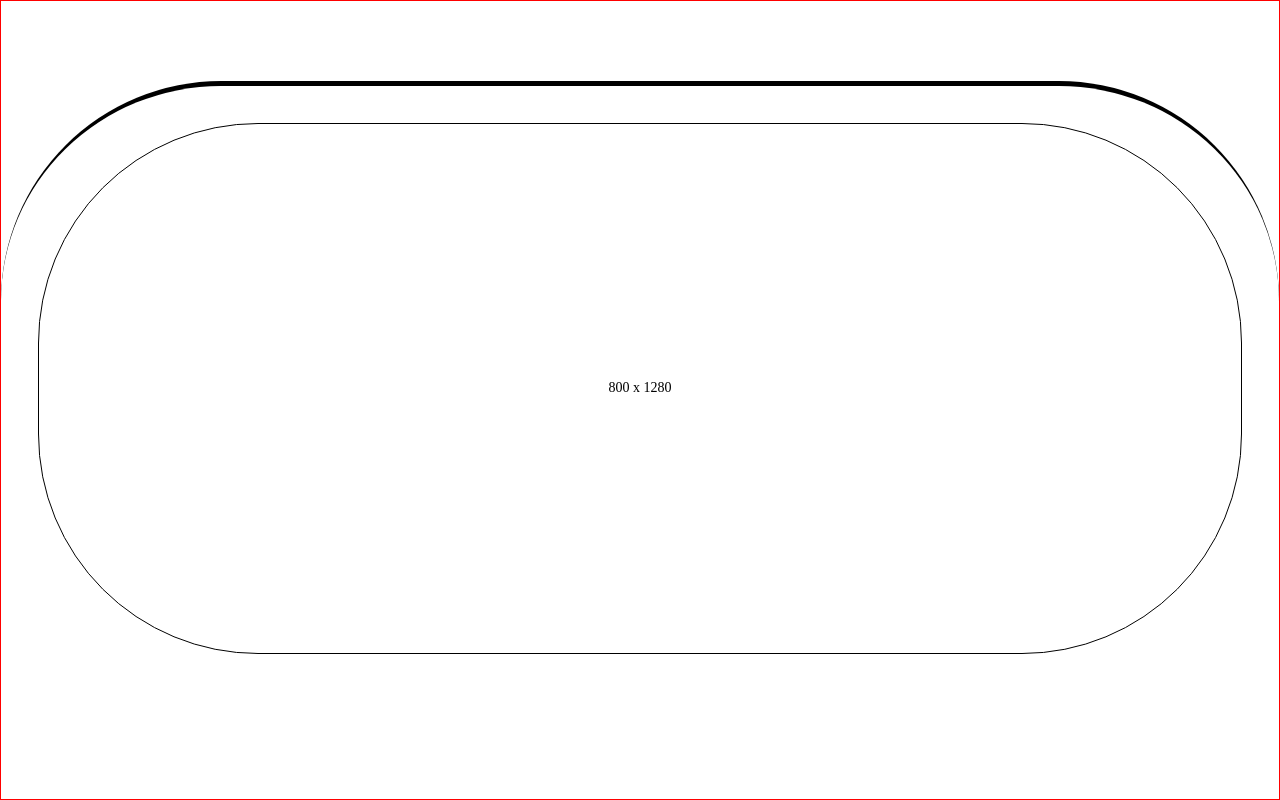
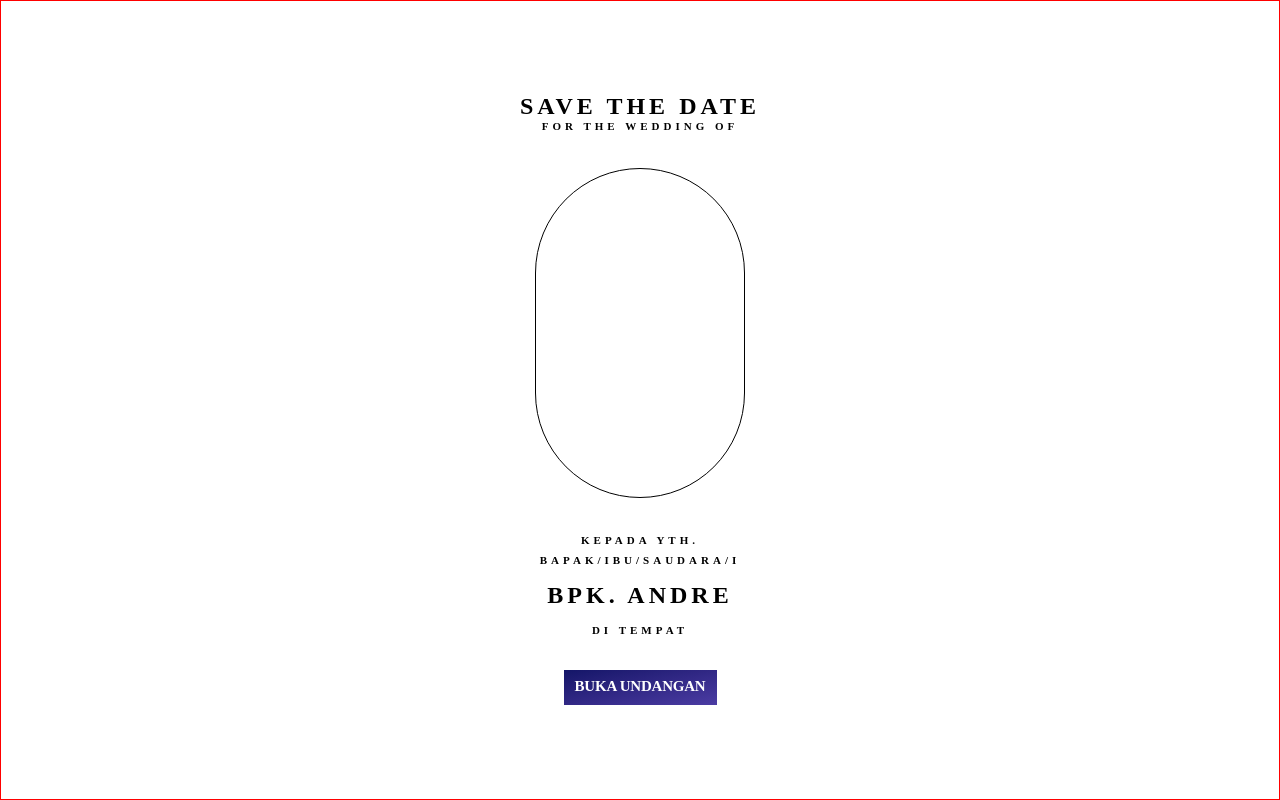
Before and after one commit to Arrasyidff/wedding-invitation, a React (Create React App) app: page / in a window 1280 px wide. Shown: the top 800 px of the page. Built offline with nearby package versions, Linux system fonts and the light colour scheme; a web font is replaced by a local one.

Commit message:
feat: update ui

```diff
--- a/src/pages/aghniyaIzzul/AghniyaIzzul.tsx
+++ b/src/pages/aghniyaIzzul/AghniyaIzzul.tsx
@@ -1,13 +1,10 @@
 import './aghniyaIzzul.scss'
-import {
-  //  Cover,
-  Quote
-  } from './components'
+import { Cover, Quote } from './components'
 
 function AghniyaIzzul() {
   return (
     <div className='agniya__container'>
-      {/* <Cover /> */}
+      <Cover />
       <Quote />
     </div>
   )
--- a/src/pages/aghniyaIzzul/components/quote/Quote.tsx
+++ b/src/pages/aghniyaIzzul/components/quote/Quote.tsx
@@ -6,7 +6,6 @@ function Quote() {
     <section className='aghniya__quote'>
         <div className="agniya__quote-cover">
             <div className="agniya__quote-content">
-                {window.innerHeight} x {window.innerWidth}
                 {/* <img src={quote} alt="quote" /> */}
 
                 {/* <p className='agniya__quote--du-a'>
--- a/src/pages/aghniyaIzzul/components/quote/quote.scss
+++ b/src/pages/aghniyaIzzul/components/quote/quote.scss
@@ -3,7 +3,7 @@
     display: flex;
     justify-content: center;
     align-items: center;
-    padding-top: 5rem;
+    height: 800px;
 
     .agniya__quote-cover {
         border-radius: 13.75rem;
@@ -12,7 +12,7 @@
         border-bottom: none;
         border-left: none;
         border-right: none;
-        height: 640px;
+        height: 80%;
 
         display: flex;
         justify-content: center;
```
